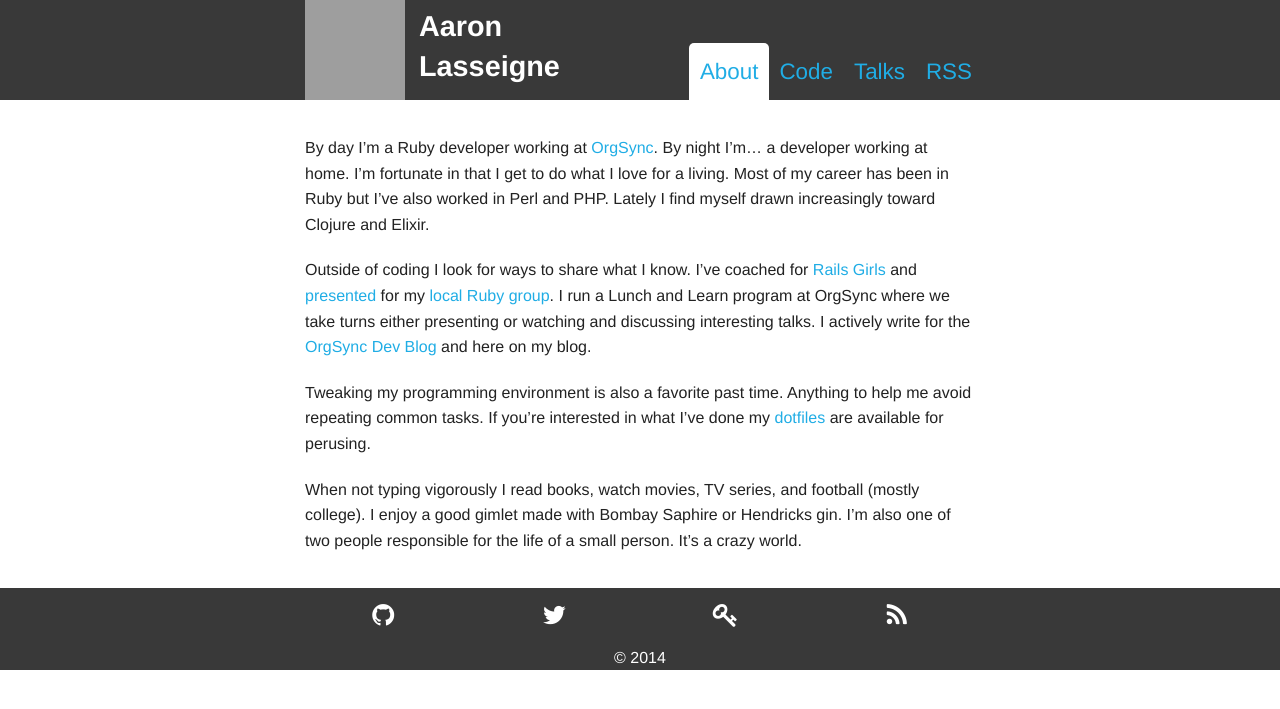
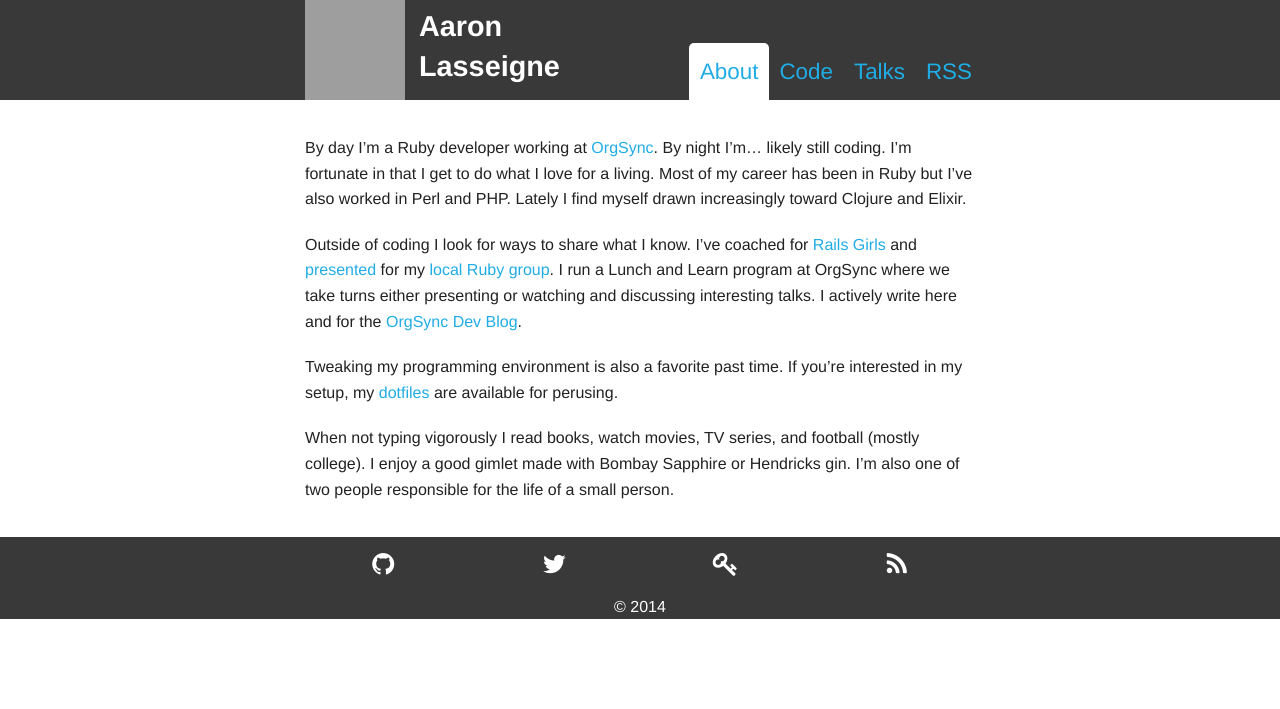
Before and after one commit to AaronLasseigne/aaronlasseigne.github.com, a Jekyll site: the page built from about.md, in a window 1280 px wide, cut to the strip 0-709 px from the top of the page. Built offline with Jekyll 4.4.1, drawn with Linux system fonts in a browser that asks for light colours; grey boxes are pictures that could not be loaded.

Commit message:
cleaned up about me page

```diff
--- a/about.md
+++ b/about.md
@@ -6,7 +6,7 @@ class: about
 <p style="margin-top:0.9375em"></p>
 
 By day I'm a Ruby developer working at [OrgSync][1].
-By night I'm... a developer working at home.
+By night I'm... likely still coding.
 I'm fortunate in that I get to do what I love for a living.
 Most of my career has been in Ruby but I've also worked in Perl and PHP.
 Lately I find myself drawn increasingly toward Clojure and Elixir.
@@ -14,16 +14,14 @@ Lately I find myself drawn increasingly toward Clojure and Elixir.
 Outside of coding I look for ways to share what I know.
 I've coached for [Rails Girls][2] and [presented][3] for my [local Ruby group][4].
 I run a Lunch and Learn program at OrgSync where we take turns either presenting or watching and discussing interesting talks.
-I actively write for the [OrgSync Dev Blog][5] and here on my blog.
+I actively write here and for the [OrgSync Dev Blog][5].
 
 Tweaking my programming environment is also a favorite past time.
-Anything to help me avoid repeating common tasks.
-If you're interested in what I've done my [dotfiles][6] are available for perusing.
+If you're interested in my setup, my [dotfiles][6] are available for perusing.
 
 When not typing vigorously I read books, watch movies, TV series, and football (mostly college).
-I enjoy a good gimlet made with Bombay Saphire or Hendricks gin.
+I enjoy a good gimlet made with Bombay Sapphire or Hendricks gin.
 I'm also one of two people responsible for the life of a small person.
-It's a crazy world.
 
 [1]: http://www.orgsync.com/
 [2]: http://railsgirls.com/
```
